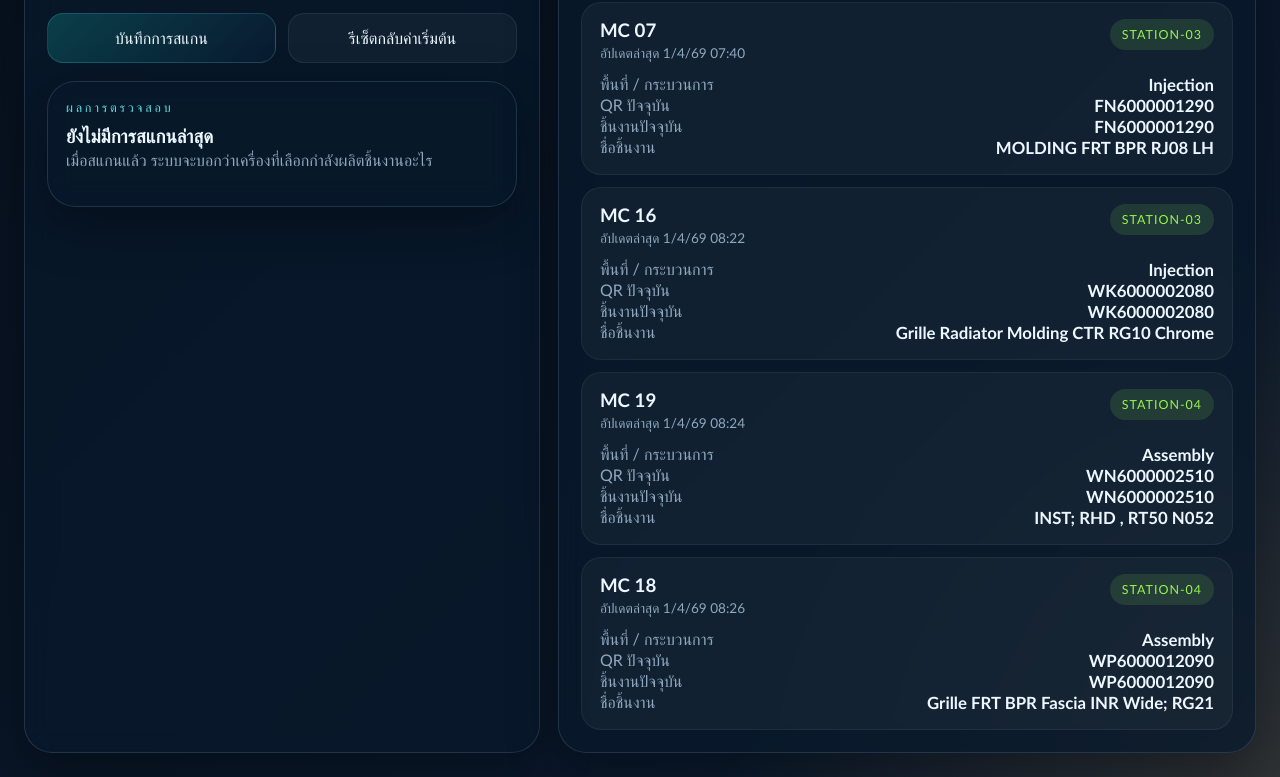
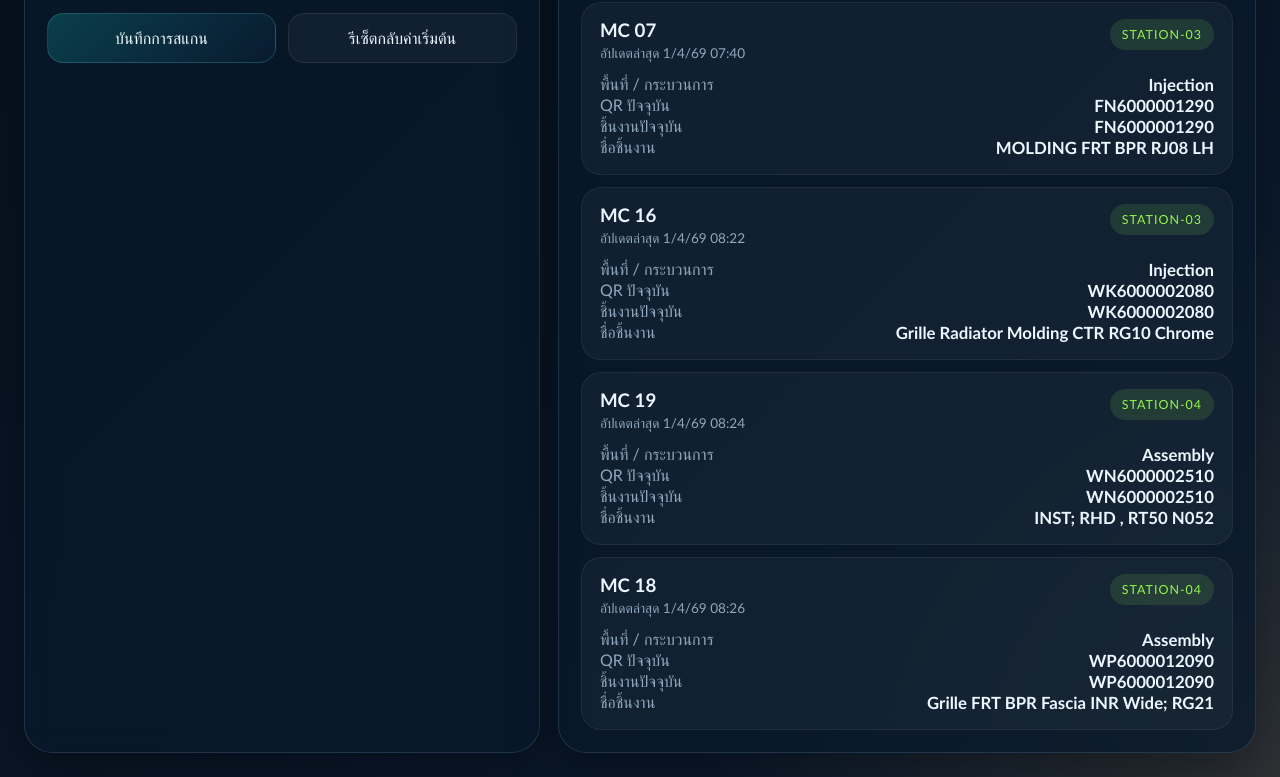
Before and after one commit to Teerapon4412/monitor, a plain HTML site: page scan.html in a window 1280 px wide. Shown: the part 1200-1977 px from the top of the page. Drawn offline with Linux system fonts and the light colour scheme; no server answers.

Commit message:
Hide scan validation result panel

```diff
--- a/scan.html
+++ b/scan.html
@@ -104,7 +104,7 @@
               </div>
             </form>
 
-            <section class="scan-result panel" id="scanResult" aria-live="polite">
+            <section class="scan-result panel" id="scanResult" aria-live="polite" hidden>
               <p class="eyebrow">ผลการตรวจสอบ</p>
               <h3 id="resultTitle">ยังไม่มีการสแกนล่าสุด</h3>
               <p class="inspector-copy" id="resultMessage">เมื่อสแกนแล้ว ระบบจะบอกว่าเครื่องที่เลือกกำลังผลิตชิ้นงานอะไร</p>
```
